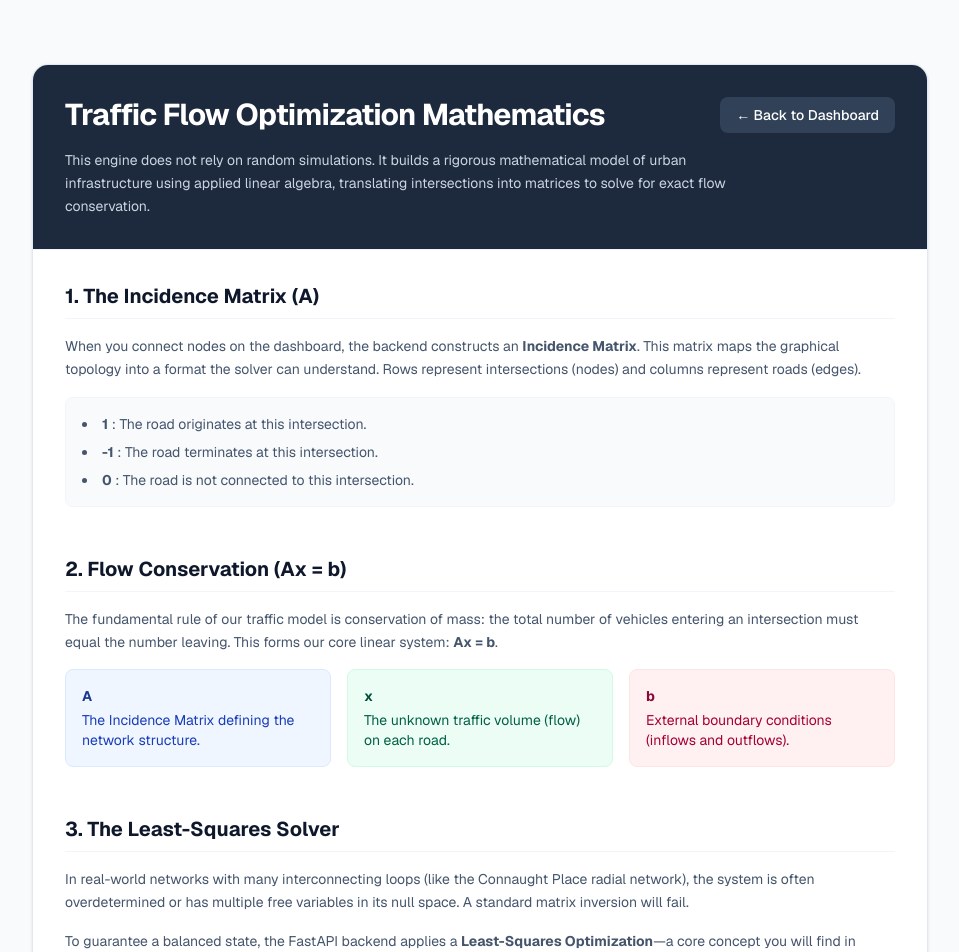
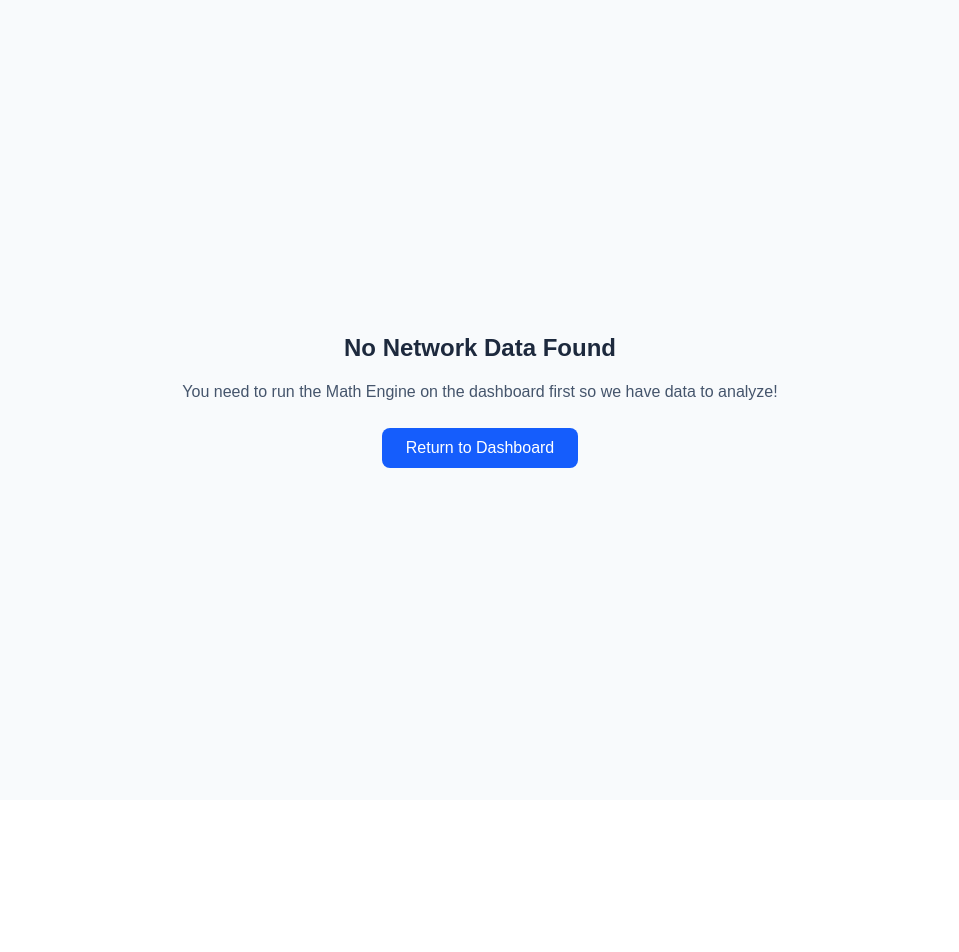
Before and after one commit to ashishsinghh935-ops/urban-traffic-optimizer, a Next.js app in the folder frontend/: page /the-math in a window 1280 px wide. Shown: the top 952 px of the page, without its empty margins (160-1119 px from the left). After the commit the page ends 800 px from the top, so only its background shows below. Built offline with nearby package versions, Linux system fonts and the light colour scheme.

Commit message:
Added dynamic matrix analysis page and updated trigger flow

```diff
--- a/frontend/app/the-math/page.tsx
+++ b/frontend/app/the-math/page.tsx
@@ -1,21 +1,52 @@
-import React from 'react';
+"use client";
+
+import React, { useEffect, useState } from 'react';
 import Link from 'next/link';
 
+interface MathState {
+  matrix: number[][];
+  bVector: number[];
+  xVector: number[];
+  nodeLabels: string[];
+  edgeLabels: string[];
+}
+
 export default function TheMath() {
+  const [data, setData] = useState<MathState | null>(null);
+
+  useEffect(() => {
+    const storedData = sessionStorage.getItem('liveMathData');
+    if (storedData) {
+      setData(JSON.parse(storedData));
+    }
+  }, []);
+
+  if (!data) {
+    return (
+      <div className="min-h-screen bg-slate-50 flex flex-col items-center justify-center p-8 text-center">
+        <h1 className="text-2xl font-bold text-slate-800 mb-4">No Network Data Found</h1>
+        <p className="text-slate-600 mb-6">You need to run the Math Engine on the dashboard first so we have data to analyze!</p>
+        <Link href="/" className="px-6 py-2 bg-blue-600 hover:bg-blue-700 text-white rounded-lg font-medium transition-colors">
+          Return to Dashboard
+        </Link>
+      </div>
+    );
+  }
+
   return (
     <div className="min-h-screen bg-slate-50 text-slate-800 font-sans p-8 md:p-16">
-      <div className="max-w-4xl mx-auto bg-white rounded-2xl shadow-sm border border-slate-200 overflow-hidden">
+      <div className="max-w-5xl mx-auto bg-white rounded-2xl shadow-sm border border-slate-200 overflow-hidden">
 
         {/* Header */}
         <div className="p-8 border-b border-slate-100 bg-slate-800 text-white">
           <div className="flex justify-between items-center mb-4">
-            <h1 className="text-3xl font-bold tracking-tight">Traffic Flow Optimization Mathematics</h1>
+            <h1 className="text-3xl font-bold tracking-tight">Live Matrix Analysis</h1>
             <Link href="/" className="px-4 py-2 bg-slate-700 hover:bg-slate-600 rounded-lg text-sm font-medium transition-colors">
               &larr; Back to Dashboard
             </Link>
           </div>
-          <p className="text-slate-300 text-sm leading-relaxed max-w-2xl">
-            This engine does not rely on random simulations. It builds a rigorous mathematical model of urban infrastructure using applied linear algebra, translating intersections into matrices to solve for exact flow conservation.
+          <p className="text-slate-300 text-sm leading-relaxed max-w-3xl">
+            This demonstrates the exact principles of vector spaces and least-squares optimization from David C. Lay's Linear Algebra textbooks. Below is the live breakdown of the specific network topography and volumes you just submitted.
           </p>
         </div>
 
@@ -25,44 +56,82 @@ export default function TheMath() {
           <section>
             <h2 className="text-xl font-bold text-slate-900 mb-4 border-b border-slate-100 pb-2">1. The Incidence Matrix (A)</h2>
             <p className="text-slate-600 mb-4 text-sm leading-relaxed">
-              When you connect nodes on the dashboard, the backend constructs an <strong>Incidence Matrix</strong>. This matrix maps the graphical topology into a format the solver can understand. Rows represent intersections (nodes) and columns represent roads (edges).
+              Based on your custom network, the backend mapped {data.nodeLabels.length} intersections and {data.edgeLabels.length} connecting roads. Rows represent your intersections (Nodes), and columns represent your roads (Edges).
             </p>
-            <ul className="list-disc list-inside text-sm text-slate-600 space-y-2 mb-4 bg-slate-50 p-4 rounded-lg border border-slate-100">
-              <li><strong>1</strong> : The road originates at this intersection.</li>
-              <li><strong>-1</strong> : The road terminates at this intersection.</li>
-              <li><strong>0</strong> : The road is not connected to this intersection.</li>
-            </ul>
-          </section>
 
-          <section>
-            <h2 className="text-xl font-bold text-slate-900 mb-4 border-b border-slate-100 pb-2">2. Flow Conservation (Ax = b)</h2>
-            <p className="text-slate-600 mb-4 text-sm leading-relaxed">
-              The fundamental rule of our traffic model is conservation of mass: the total number of vehicles entering an intersection must equal the number leaving. This forms our core linear system: <strong>Ax = b</strong>.
-            </p>
-            <div className="grid grid-cols-1 md:grid-cols-3 gap-4 text-sm mb-4">
-              <div className="p-4 bg-blue-50 border border-blue-100 rounded-lg">
-                <span className="block font-bold text-blue-900 mb-1">A</span>
-                <span className="text-blue-800">The Incidence Matrix defining the network structure.</span>
-              </div>
-              <div className="p-4 bg-emerald-50 border border-emerald-100 rounded-lg">
-                <span className="block font-bold text-emerald-900 mb-1">x</span>
-                <span className="text-emerald-800">The unknown traffic volume (flow) on each road.</span>
-              </div>
-              <div className="p-4 bg-rose-50 border border-rose-100 rounded-lg">
-                <span className="block font-bold text-rose-900 mb-1">b</span>
-                <span className="text-rose-800">External boundary conditions (inflows and outflows).</span>
-              </div>
+            <div className="overflow-x-auto border border-slate-200 rounded-lg shadow-sm">
+              <table className="w-full text-sm text-center border-collapse bg-white">
+                <thead className="bg-slate-50 border-b border-slate-200 text-slate-600 font-semibold">
+                  <tr>
+                    <th className="p-3 border-r border-slate-200 text-left">Nodes \ Edges</th>
+                    {data.edgeLabels.map((label, idx) => (
+                      <th key={idx} className="p-3 min-w-[100px] border-r border-slate-200">{label}</th>
+                    ))}
+                  </tr>
+                </thead>
+                <tbody>
+                  {data.matrix.map((row, rIdx) => (
+                    <tr key={rIdx} className="border-b border-slate-100 last:border-0 hover:bg-slate-50/50">
+                      <td className="p-3 border-r border-slate-200 font-bold text-slate-700 text-left bg-slate-50">
+                        {data.nodeLabels[rIdx]}
+                      </td>
+                      {row.map((val, cIdx) => (
+                        <td key={cIdx} className={`p-3 border-r border-slate-100 font-mono ${val === 1 ? 'text-blue-600 bg-blue-50/30' : val === -1 ? 'text-rose-600 bg-rose-50/30' : 'text-slate-400'}`}>
+                          {val}
+                        </td>
+                      ))}
+                    </tr>
+                  ))}
+                </tbody>
+              </table>
             </div>
           </section>
 
           <section>
-            <h2 className="text-xl font-bold text-slate-900 mb-4 border-b border-slate-100 pb-2">3. The Least-Squares Solver</h2>
-            <p className="text-slate-600 mb-4 text-sm leading-relaxed">
-              In real-world networks with many interconnecting loops (like the Connaught Place radial network), the system is often overdetermined or has multiple free variables in its null space. A standard matrix inversion will fail.
+            <h2 className="text-xl font-bold text-slate-900 mb-4 border-b border-slate-100 pb-2">2. Solving Ax = b</h2>
+            <p className="text-slate-600 mb-6 text-sm leading-relaxed">
+              The engine takes your External Boundary Vector <strong>(b)</strong> containing your inflows and outflows, and computes the pseudo-inverse to find the optimized flow vector <strong>(x)</strong> for every single road to maintain mass conservation.
             </p>
-            <p className="text-slate-600 mb-4 text-sm leading-relaxed">
-              To guarantee a balanced state, the FastAPI backend applies a <strong>Least-Squares Optimization</strong>—a core concept you will find in foundational academic texts like <em>Linear Algebra and Its Applications</em>. By calculating the pseudo-inverse, it finds the vector <em>x</em> that minimizes the Euclidean norm ||Ax - b||, producing the most balanced and mathematically optimal distribution of vehicles across the grid.
-            </p>
+
+            <div className="grid grid-cols-1 md:grid-cols-2 gap-8">
+              {/* Vector b */}
+              <div>
+                <h3 className="text-sm font-bold text-rose-800 bg-rose-50 border border-rose-200 px-4 py-2 rounded-t-lg">
+                  Vector b (Inflows/Outflows)
+                </h3>
+                <div className="border border-t-0 border-rose-200 rounded-b-lg overflow-hidden">
+                  <table className="w-full text-sm text-center border-collapse">
+                    <tbody>
+                      {data.bVector.map((val, idx) => (
+                        <tr key={idx} className="border-b border-rose-100 last:border-0">
+                          <td className="p-3 border-r border-rose-100 bg-slate-50 w-1/2 text-left font-medium text-slate-600">{data.nodeLabels[idx]}</td>
+                          <td className="p-3 font-mono font-bold text-rose-700">{val}</td>
+                        </tr>
+                      ))}
+                    </tbody>
+                  </table>
+                </div>
+              </div>
+
+              {/* Vector x */}
+              <div>
+                <h3 className="text-sm font-bold text-emerald-800 bg-emerald-50 border border-emerald-200 px-4 py-2 rounded-t-lg">
+                  Vector x (Optimized Flow per Road)
+                </h3>
+                <div className="border border-t-0 border-emerald-200 rounded-b-lg overflow-hidden">
+                  <table className="w-full text-sm text-center border-collapse">
+                    <tbody>
+                      {data.xVector.map((val, idx) => (
+                        <tr key={idx} className="border-b border-emerald-100 last:border-0">
+                          <td className="p-3 border-r border-emerald-100 bg-slate-50 w-1/2 text-left font-medium text-slate-600">{data.edgeLabels[idx]}</td>
+                          <td className="p-3 font-mono font-bold text-emerald-700">{Math.abs(Math.round(val))} units</td>
+                        </tr>
+                      ))}
+                    </tbody>
+                  </table>
+                </div>
+              </div>
+            </div>
           </section>
 
         </div>
```
Also changed, not shown: frontend/app/page.tsx (+24 -18 lines).
